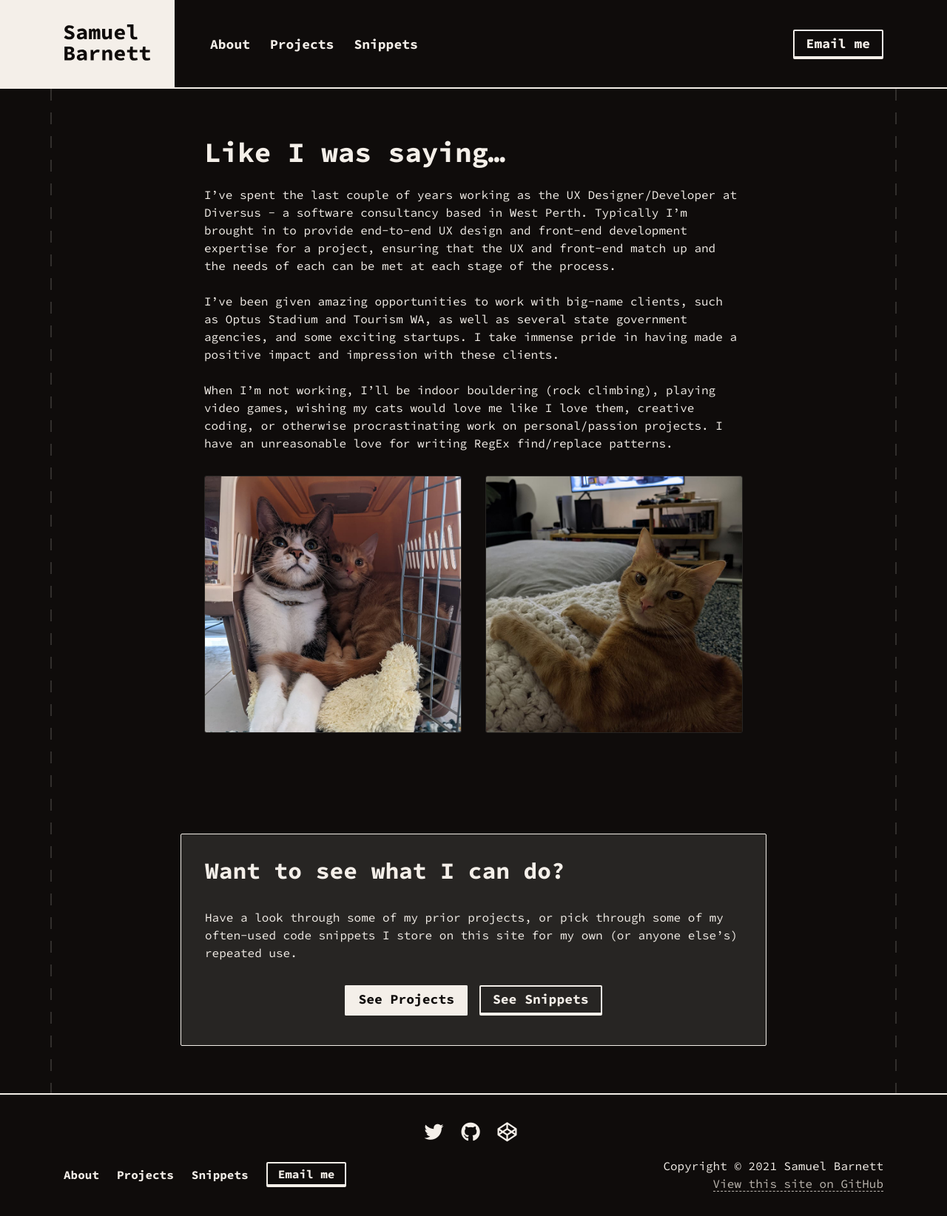
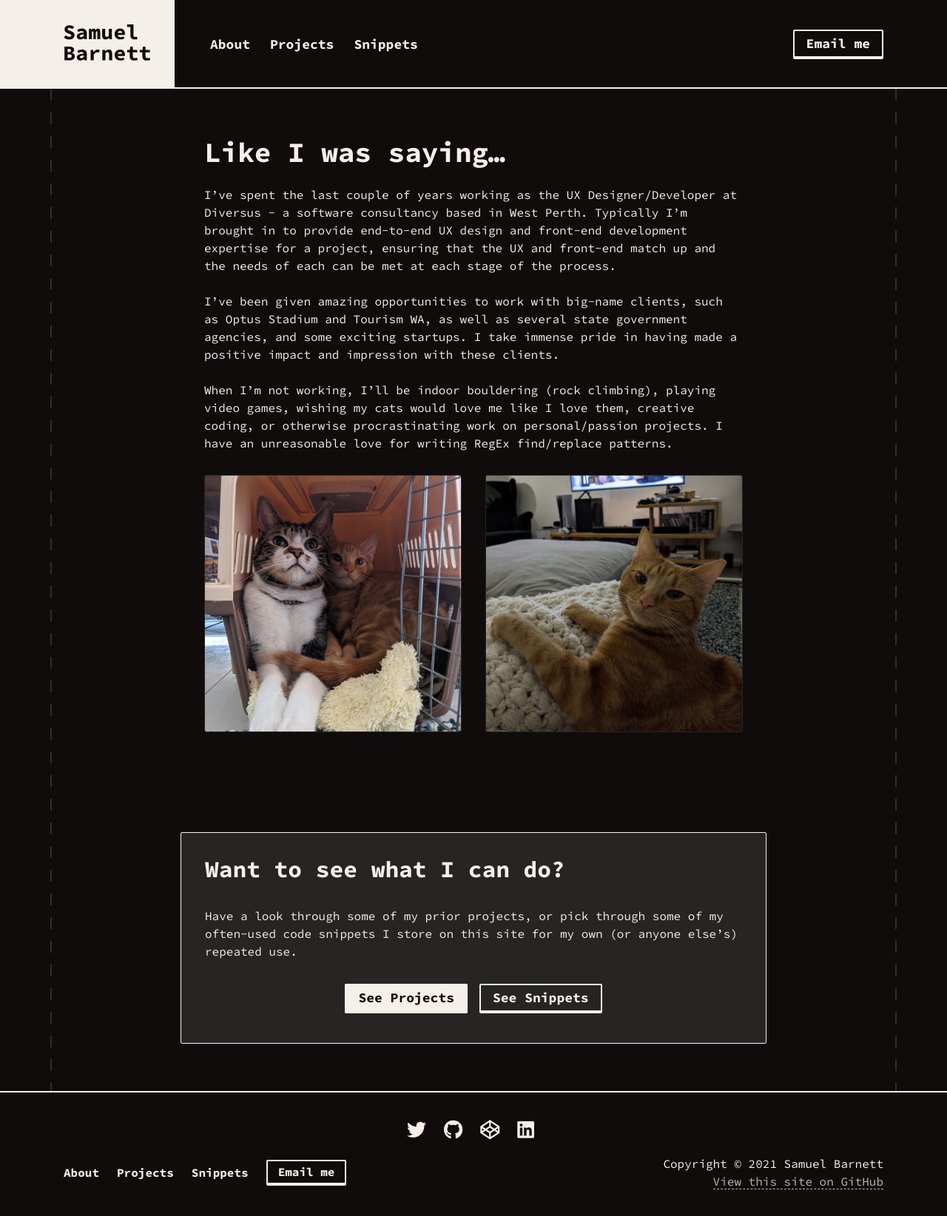
Before and after one commit to damnsamn/samuelbar.net_2020, a Jekyll site: the page built from _pages/about.md, in a window 1280 px wide. Shown: the whole page at 74% size. Built offline with Jekyll 4.4.1, drawn with Linux system fonts in a browser that asks for light colours; nearby versions of some CDN libraries.

Commit message:
Added lightbox

```diff
--- a/_data/socials.yaml
+++ b/_data/socials.yaml
@@ -7,3 +7,6 @@
 - name: Codepen
   href: https://codepen.io/damnsamn
   icon: fab fa-codepen
+- name: LinkedIn
+  href: https://www.linkedin.com/in/damnsamn
+  icon: fab fa-linkedin
--- /dev/null
+++ b/_includes/common/image-lightbox.html
@@ -0,0 +1,18 @@
+
+{% capture thumbAlt %}Enlarge Image: {{include.alt}}{% endcapture %}
+
+<button class="lightbox-trigger" data-lightbox="{{include.id}}">
+  {% include common/image.html src=include.thumb height="1" width="1" alt=thumbAlt %}
+</button>
+
+<div class="lightbox" id="{{include.id}}">
+  <div class="container">
+    <button class="lightbox__close">
+      <span class="sr-only">Close Dialog</span>
+      <span class="fas fa-times"></span>
+    </button>
+    <div class="lightbox__content text-center">
+      <img src="{{include.src}}" alt="{{include.alt}}">
+    </div>
+  </div>
+</div>
--- a/_includes/scripts.html
+++ b/_includes/scripts.html
@@ -1,4 +1,5 @@
 <script type="text/javascript" src="{{'/assets/lib/jquery-3.5.1.min.js' | relative_url}}"></script>
+<script type="text/javascript" src="{{'/assets/lib/jquery-ui-1.12.1-custom.min.js' | relative_url}}"></script>
 <script type="text/javascript" src="{{'/assets/lib/moment.min.js' | relative_url}}"></script>
 <script  src="{{'/assets/js/main.js' | relative_url}}"></script>
 
--- a/_pages/about.md
+++ b/_pages/about.md
@@ -15,8 +15,12 @@
 When I'm not working, I'll be indoor bouldering (rock climbing), playing video games, wishing my cats would love me like I love them, creative coding, or otherwise procrastinating work on personal/passion projects. I have an unreasonable love for writing RegEx find/replace patterns.
 
 <div class="row">
-    {% include common/image.html class="col-12 col-sm-6" src="/assets/images/about/kittens-1-800sq.jpg" height="1" width="1" alt="" %}
-    {% include common/image.html class="col-12 col-sm-6" src="/assets/images/about/kittens-3-800sq.jpg" height="1" width="1" alt=""  %}
+    <div class="col-12 col-sm-6">
+        {% include common/image-lightbox.html id="img-1" thumb="/assets/images/about/kittens-1-800sq.jpg" src="/assets/images/about/kittens-1-800w.jpg" alt="baby boys uwu" %}
+    </div>
+    <div class="col-12 col-sm-6">
+        {% include common/image-lightbox.html id="img-2" thumb="/assets/images/about/kittens-3-800sq.jpg" src="/assets/images/about/kittens-3-800w.jpg" alt="baby boys uwu" %}
+    </div>
 </div>
 
 {% include common/cta.html heading="Want to see what I can do?" description="Have a look through some of my prior projects, or pick through some of my often-used code snippets I store on this site for my own (or anyone else’s) repeated use."
--- a/_sass/_utilities.scss
+++ b/_sass/_utilities.scss
@@ -1,3 +1,7 @@
 .sr-only {
     @extend .visually-hidden;
 }
+
+.no-scroll {
+    overflow-y: hidden;
+}
--- a/_sass/components/_footer.scss
+++ b/_sass/components/_footer.scss
@@ -20,7 +20,7 @@
         align-items: center;
         flex-wrap: wrap;
 
-        @include bp-mobile-down {
+        @include bp-tablet-down {
             flex-direction: column;
         }
     }
@@ -53,7 +53,7 @@
     &__navigation {
         display: flex;
         align-items: center;
-        @include bp-mobile-down {
+        @include bp-tablet-down {
             flex-direction: column;
             text-align: center;
 
@@ -72,11 +72,11 @@
         justify-content: flex-end;
         margin: $spacer--32 0 0 0;
 
-        @include bp-mobile-down {
+        @include bp-tablet-down {
             text-align: center;
             align-self: center;
         }
-        @include bp-mobile-up {
+        @include bp-tablet-up {
             margin: 0 0 0 auto;
         }
     }
--- /dev/null
+++ b/_sass/components/_lightbox.scss
@@ -0,0 +1,55 @@
+.lightbox {
+  position: fixed;
+  top: 0;
+  bottom: 0;
+  left: 0;
+  right: 0;
+  z-index: $zindex-modal;
+  background-color: rgba($color--black, 0.8);
+
+  display: none;
+
+  &.initialised {
+    display: flex;
+    flex-direction: column;
+    align-items: center;
+    justify-content: center;
+  }
+
+  &__close {
+    margin: 0 0 $grid-gutter-width/2 auto;
+    padding: 0;
+    appearance: none;
+    border: none;
+
+    width: 24px;
+    height: 24px;
+    border-radius: $border-radius--small;
+    display: flex;
+    align-items: center;
+    justify-content: center;
+    background-color: $color--white;
+    color: $color--black;
+    outline-color: $color--white !important;
+    cursor: pointer;
+    line-height: 0;
+  }
+
+  &__content {
+    max-height: 90vh;
+
+    // .wp-block-embed__wrapper,
+    // .wp-block-video {
+    //     @include image-cover;
+    //     padding-bottom: 100% / 16 * 9;
+    // }
+  }
+  &-trigger {
+    color: inherit;
+    border: 0 none;
+    background: none;
+    padding: 0;
+    margin: 0;
+    cursor: pointer;
+  }
+}
--- a/_sass/style.scss
+++ b/_sass/style.scss
@@ -24,6 +24,7 @@
 @import 'components/header';
 @import 'components/image';
 @import 'components/intro';
+@import 'components/lightbox';
 @import 'components/nav-item';
 @import 'components/project-list';
 @import 'components/skills';
--- a/assets/js/main.js
+++ b/assets/js/main.js
@@ -125,7 +125,7 @@
 
 (function doTooltips() {
 
-    $("[data-tooltip]").each(function() {
+    $("[data-tooltip]").each(function () {
         $(this).attr("aria-label", $(this).data("tooltip"));
     })
 
@@ -154,3 +154,60 @@
     $("[data-tooltip]").mouseleave(closeTooltips)
 
 })();
+
+(function lightbox($) {
+
+    $("[data-lightbox]").each(function () {
+        var $openButton = $(this),
+            id = $(this).data("lightbox"),
+            $lightbox = $("#" + id),
+            $closeButton = $lightbox.find(".lightbox__close"),
+            fadeT = 150,
+            $startTabTrap,
+            $endTabTrap,
+            $tabbables;
+
+        if ($lightbox.length) {
+            $lightbox.addClass("initialised").hide();
+
+            // Trap focus to lightbox - no focussing outside lightbox
+            $lightbox
+                .prepend('<span tabindex="0" id="startTabTrap-' + id + '"></span>')
+                .append('<span tabindex="0" id="endTabTrap-' + id + '"></span>');
+
+
+            $startTabTrap = $("#startTabTrap-" + id);
+            $endTabTrap = $("#endTabTrap-" + id);
+
+            $openButton.click(function () {
+                $("html").addClass("no-scroll");
+                $lightbox.fadeIn(fadeT, function () {
+                    $tabbables[0].focus();
+                });
+                $tabbables = $lightbox.find(':tabbable').filter((index, el) =>
+                    el.id !== $startTabTrap[0].id && el.id !== $endTabTrap[0].id
+                );
+
+                // On focussing $startTabTrap, change focus to last $tabbables element
+                $startTabTrap.focus(()=>$tabbables[$tabbables.length-1].focus())
+                // On focussing $endTabTrap, change focus to first $tabbables element
+                $endTabTrap.focus(()=>$tabbables[0].focus())
+            })
+
+            $closeButton.click(function () {
+                $("html").removeClass("no-scroll");
+                $lightbox
+                    .fadeOut(fadeT, function () {
+                        $(this).find("video, iframe").each(function () {
+                            var src = $(this).attr("src");
+                            $(this).attr("src", "");
+                            $(this).attr("src", src);
+                        });
+                        $openButton.focus();
+                    })
+
+            })
+
+        }
+    })
+})(jQuery);
```
Also changed, not shown: assets/lib/jquery-ui-1.12.1-custom.min.js (added).
